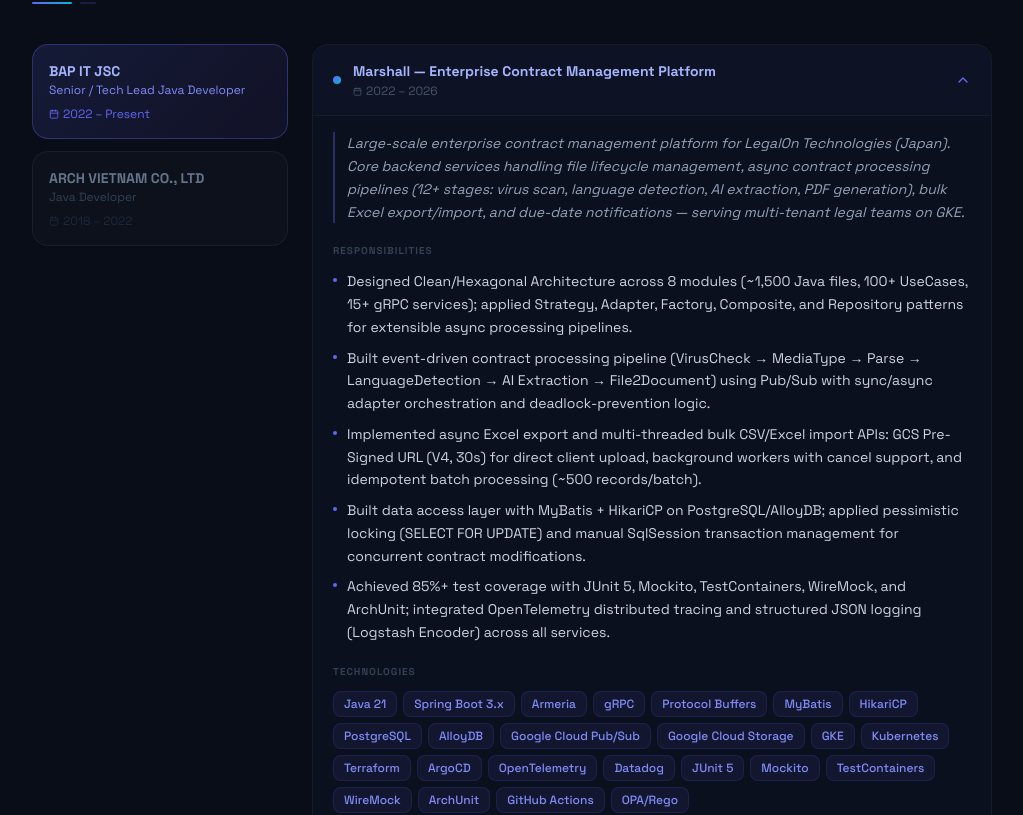
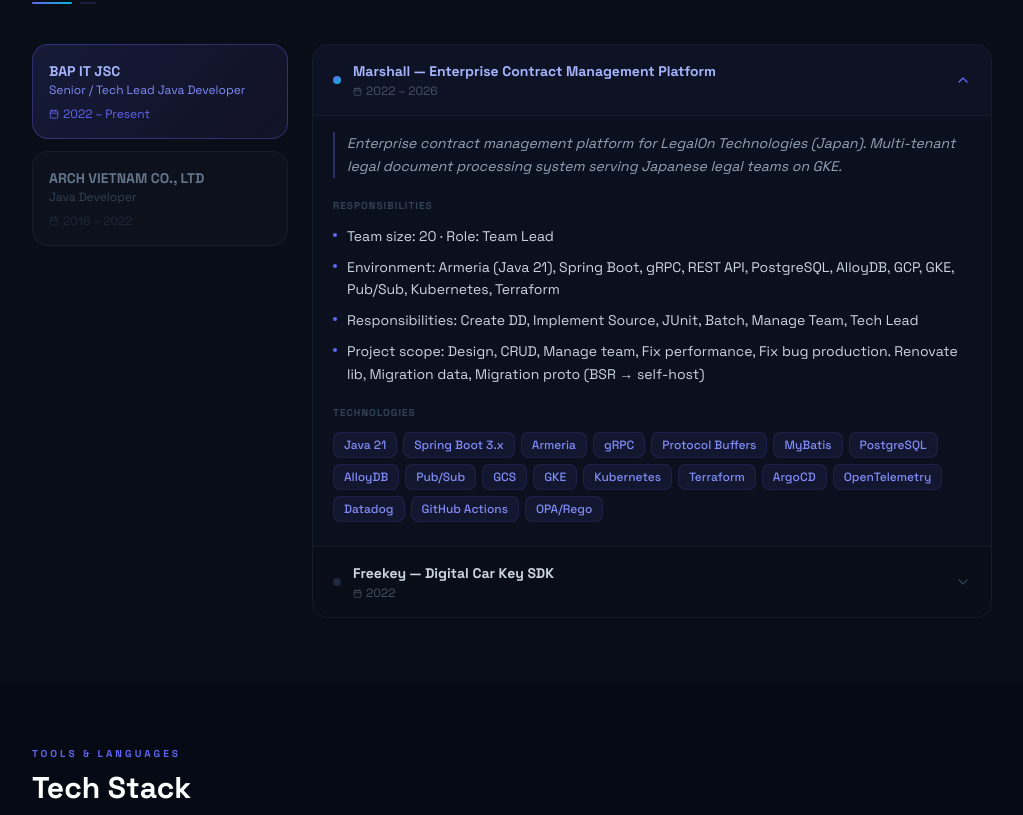
Before and after one commit to tranquocdung1402/tranquocdung1402.github.io, a React (Vite) app: page / in a window 1280 px wide. Shown: the part 1178-1993 px from the top of the page, without its empty margins (256-1279 px from the left). Built offline with nearby package versions, Linux system fonts and the light colour scheme.

Commit message:
Update Marshall project to concise Team Lead format
Reformat Marshall project description and responsibilities to match
standard project template: Team size, Role, Environment, Responsibilities,
and Project scope as concise one-liners.

Co-Authored-By: Claude Sonnet 4.6 <noreply@anthropic.com>

```diff
--- a/src/data.js
+++ b/src/data.js
@@ -79,15 +79,14 @@ export const CV_DATA = {
           name: 'Marshall — Enterprise Contract Management Platform',
           period: '2022 – 2026',
           description:
-            'Large-scale enterprise contract management platform for LegalOn Technologies (Japan). Core backend services handling file lifecycle management, async contract processing pipelines (12+ stages: virus scan, language detection, AI extraction, PDF generation), bulk Excel export/import, and due-date notifications — serving multi-tenant legal teams on GKE.',
+            'Enterprise contract management platform for LegalOn Technologies (Japan). Multi-tenant legal document processing system serving Japanese legal teams on GKE.',
           responsibilities: [
-            'Designed Clean/Hexagonal Architecture across 8 modules (~1,500 Java files, 100+ UseCases, 15+ gRPC services); applied Strategy, Adapter, Factory, Composite, and Repository patterns for extensible async processing pipelines.',
-            'Built event-driven contract processing pipeline (VirusCheck → MediaType → Parse → LanguageDetection → AI Extraction → File2Document) using Pub/Sub with sync/async adapter orchestration and deadlock-prevention logic.',
-            'Implemented async Excel export and multi-threaded bulk CSV/Excel import APIs: GCS Pre-Signed URL (V4, 30s) for direct client upload, background workers with cancel support, and idempotent batch processing (~500 records/batch).',
-            'Built data access layer with MyBatis + HikariCP on PostgreSQL/AlloyDB; applied pessimistic locking (SELECT FOR UPDATE) and manual SqlSession transaction management for concurrent contract modifications.',
-            'Achieved 85%+ test coverage with JUnit 5, Mockito, TestContainers, WireMock, and ArchUnit; integrated OpenTelemetry distributed tracing and structured JSON logging (Logstash Encoder) across all services.',
+            'Team size: 20  ·  Role: Team Lead',
+            'Environment: Armeria (Java 21), Spring Boot, gRPC, REST API, PostgreSQL, AlloyDB, GCP, GKE, Pub/Sub, Kubernetes, Terraform',
+            'Responsibilities: Create DD, Implement Source, JUnit, Batch, Manage Team, Tech Lead',
+            'Project scope: Design, CRUD, Manage team, Fix performance, Fix bug production. Renovate lib, Migration data, Migration proto (BSR → self-host)',
           ],
-          technologies: ['Java 21', 'Spring Boot 3.x', 'Armeria', 'gRPC', 'Protocol Buffers', 'MyBatis', 'HikariCP', 'PostgreSQL', 'AlloyDB', 'Google Cloud Pub/Sub', 'Google Cloud Storage', 'GKE', 'Kubernetes', 'Terraform', 'ArgoCD', 'OpenTelemetry', 'Datadog', 'JUnit 5', 'Mockito', 'TestContainers', 'WireMock', 'ArchUnit', 'GitHub Actions', 'OPA/Rego'],
+          technologies: ['Java 21', 'Spring Boot 3.x', 'Armeria', 'gRPC', 'Protocol Buffers', 'MyBatis', 'PostgreSQL', 'AlloyDB', 'Pub/Sub', 'GCS', 'GKE', 'Kubernetes', 'Terraform', 'ArgoCD', 'OpenTelemetry', 'Datadog', 'GitHub Actions', 'OPA/Rego'],
         },
         {
           name: 'Freekey — Digital Car Key SDK',
```
